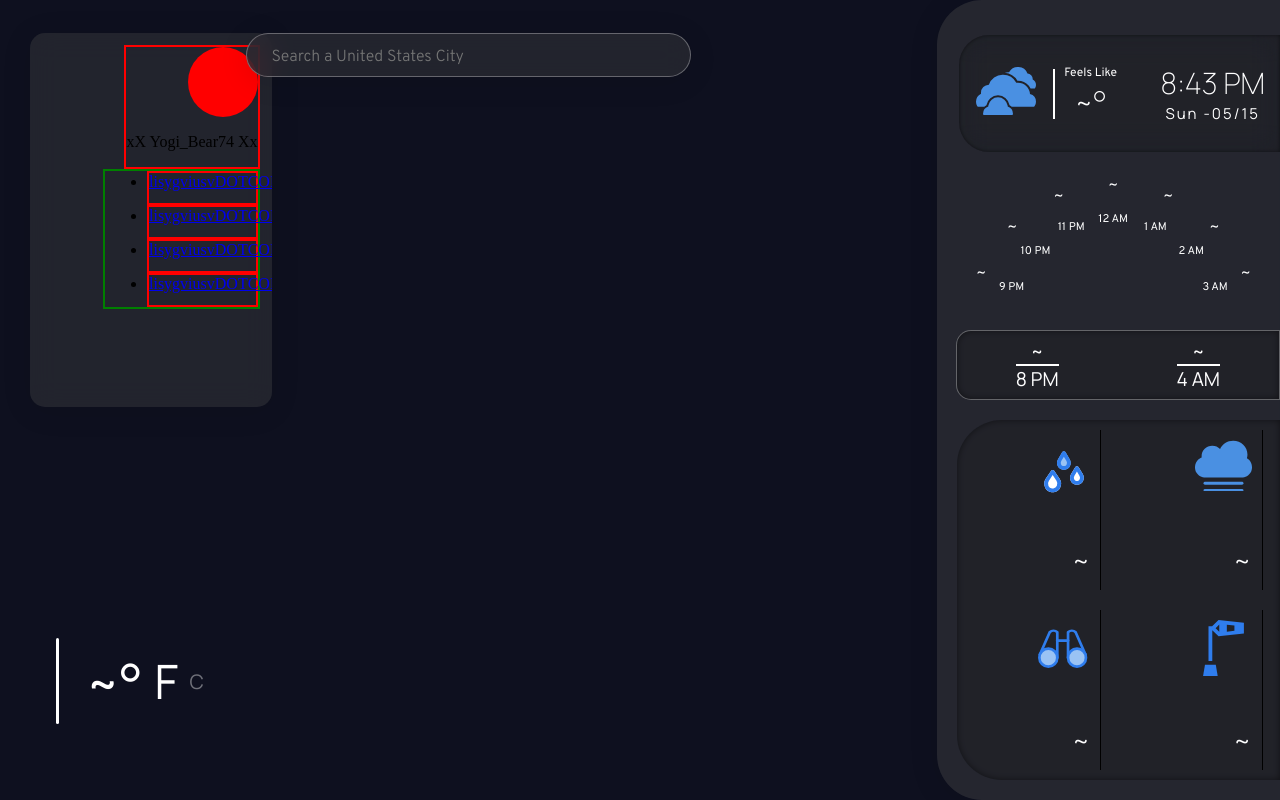
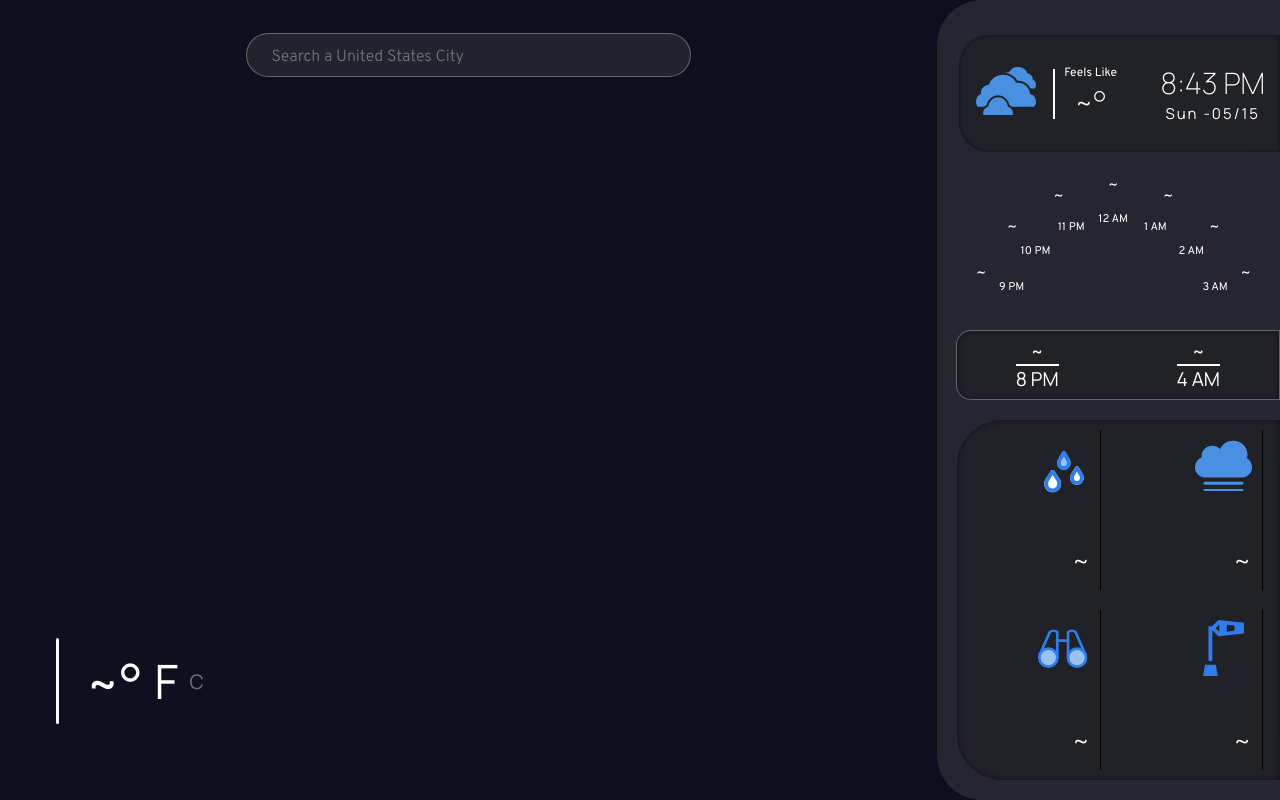
Before and after one commit to JordBant/Whether-theres-Weather-Pub, a website: page public/index.html in a window 1280 px wide. Drawn offline with Linux system fonts and the light colour scheme.

Commit message:
Postponed the addition of accrediting the photographers

```diff
--- a/package.json
+++ b/package.json
@@ -19,6 +19,7 @@
   "description": "Weather App created in Vanilla Javascript, HTML, CSS(SASS). And the backend built in Node.js and Express.js and produced with Gulp.js",
   "devDependencies": {
     "gulp": "^4.0.2",
+    "gulp-clean-css": "^4.3.0",
     "gulp-sass": "^5.1.0",
     "gulp-uglify": "^3.0.2",
     "sass": "^1.51.0"
--- a/public/index.html
+++ b/public/index.html
@@ -9,30 +9,6 @@
 </head>
 <body>
      <main class="main">
-         <div class = "accredit">
-             <div class="profileInfo">
-                 <div class="profilePic"></div>
-                 <p class="username">xX Yogi_Bear74 Xx</p>
-             </div>
-             <ul class="socialList">
-                 <li class="social">
-                     <div class="img"></div>
-                     <a href="#">lisygviusvDOTCOM</a>
-                 </li>
-                 <li class="social">
-                     <div class="img"></div>
-                     <a href="#">lisygviusvDOTCOM</a>
-                 </li>
-                 <li class="social">
-                     <div class="img"></div>
-                     <a href="#">lisygviusvDOTCOM</a>
-                 </li>
-                 <li class="social">
-                     <div class="img"></div>
-                     <a href="#">lisygviusvDOTCOM</a>
-                 </li>
-             </ul>
-         </div>
          <nav id="search-div" class="search-div">
             <input type="text" id = "search" class="search" placeholder="Search a United States City">
             <ul id="locations-dropdown" class="locations-dropdown">
--- a/public/styles/style.scss
+++ b/public/styles/style.scss
@@ -93,48 +93,62 @@ body
     .accredit{
         $circleDim: 57px;
 
+        @include size(auto, 350px, 0, 20px 0);
         // @include size($circleDim, $circleDim, 0, 0);
         @include frostGlass(#2a2b33be);
-        @include flex(flex-start, flex-end, column, NULL, flex-start);
-        @include size(17%, 350px, 0, 12px);
+        @include frostGlass(orange);
+
+        @include flex(center, center, column, NULL, flex-start);
         // clamp(27px,
 
         overflow: hidden;
         position: absolute;
-
+        border-radius: 100px;
         // border-radius: 50%;
-        border-radius: 15px;
 
         border: none;
-        transition: all 0.3s cubic-bezier(0.26, 1.05, 0.63, 1.10);
+        transition: all 0.45s cubic-bezier(0.26, 1.05, 0.63, 1.10);
+        & > *{
+            transition: all 0.1s ease-in-out;
+            opacity: 1;
+        }
 
-        // &:hover{
-        //     @include size(250px, 350px, 0, 12px);
-        //     border-radius: 15px;
-        // }
+        &:hover{
+            @include size(auto, 350px, 0, 12px);
+            // @include size(auto, 350px, 0, 20px 0);
+
+            border-radius: 100px;
+            & > *{
+                opacity: 1;
+            }
+        }
         .profileInfo{
-            display: flex;
-            flex-direction: column;
-            align-items: flex-end;
-            border: red 2px solid;
+            @include flex(center, center, column, NULL, NULL);
+            @include size(auto, auto, 0, 3px);
+
+            border: blue 2px solid;
 
             .profilePic{
-                @include size(70px, 70px, 0, 0);
+                @include size(50px, 50px, 0, 0);
 
                 border-radius: 50%;
-                background-color: red;
+                background-color: yellow;
+            }
+            .username{
+                @include font(400, 17px, white, Manrope);
+                margin: 3px;
             }
         }
         .socialList{
-            @include size(70%, auto, 0, 0);
-            @include flex(space-evenly, flex-end, column, NULL, flex-end);
+            @include size(80%, 100%, 10px, 0);
+            @include flex(space-evenly, center, column, NULL, NULL);
 
-            border: 2px solid green;
-
-            .social
-            {
-                @include size(70%, 30px, -margin, -padding);
-                border: 2px solid red;
+            border: 2px solid cyan;
+            list-style: none;
+            .social{
+                @include size(50px, 50px, 0, 0);
+                background-color: #0e101f;
+                border-radius: 50%;
             }
         }
     }
```
Also changed, not shown: public/dist/css/style.css, public/styles/style.css, 3 other files.
